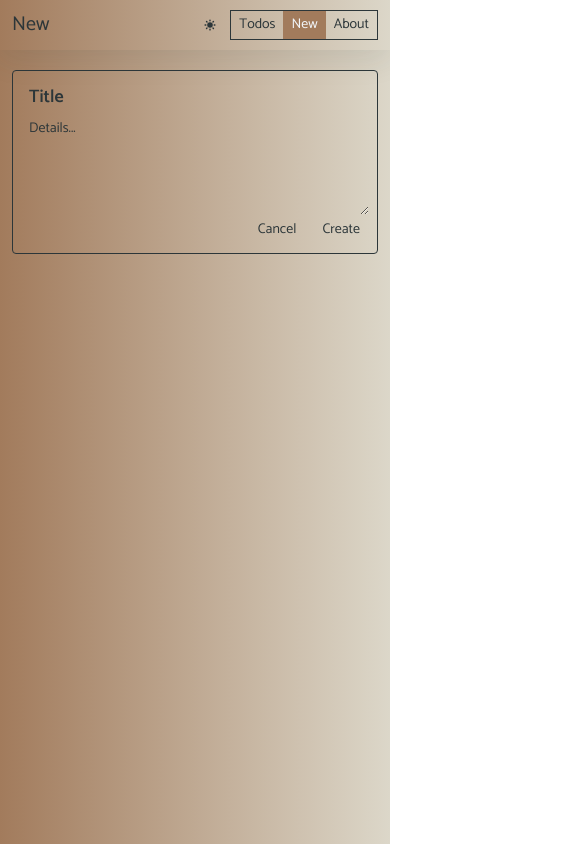
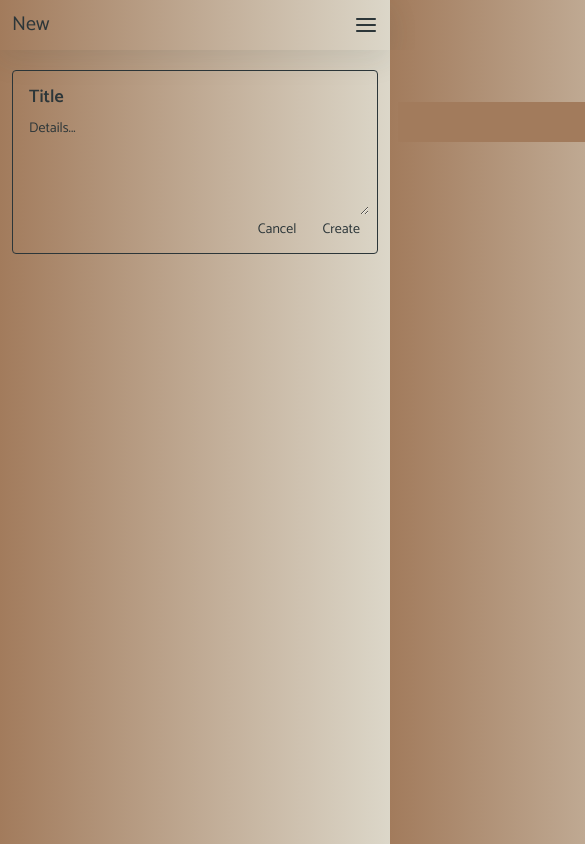
Before and after one commit to TomasJakovlevas/todo_app, a Next.js app: page /new in a window 390 px wide. Shown: the top 844 px of the page, 585 px wide, since content can reach past the window. Built offline with nearby package versions, Linux system fonts and the light colour scheme.

Commit message:
created mobile burger menu

```diff
--- a/src/components/NavBar.tsx
+++ b/src/components/NavBar.tsx
@@ -3,14 +3,29 @@
 import Link from 'next/link';
 import { usePathname } from 'next/navigation';
 import ThemeToggler from './ThemeToggler';
+import MenuIcon from '@/icons/menu/menuIcon';
+import CloseIcon from '@/icons/close/closeIcon';
+import { useState } from 'react';
+
+type Link = {
+  title: string;
+  path: string;
+};
 
 type NavBarLinkProp = {
   title: string;
   path: string;
 };
 
+type MobileMenuProp = {
+  show: boolean;
+  setShow: React.Dispatch<React.SetStateAction<boolean>>;
+  links: Link[];
+};
+
 const NavBar = () => {
   const pathname = usePathname();
+  const [menuIsOpen, setMenuIsOpen] = useState(false);
 
   const links = [
     { title: 'Todos', path: '/' },
@@ -21,17 +36,34 @@ const NavBar = () => {
   const activeLink = links.find((link) => link.path === pathname);
 
   return (
-    <nav className='mb-5 sm:mb-10 h-[50px] sm:h-[70px] flex items-center dark:shadow-[rgba(241,_245,_249,_0.1)_0px_9px_30px] shadow-[rgba(44,54,_57,_0.1)_0px_9px_30px]'>
+    <nav className='mb-5 sm:mb-10 h-[50px] sm:h-[70px] flex items-center dark:shadow-[rgba(241,_245,_249,_0.1)_0px_9px_30px] shadow-[rgba(44,54,_57,_0.1)_0px_9px_30px] relative'>
       <div className='flex justify-between item-center container mx-auto px-3 py-2 max-w-6xl'>
         <h1 className='text-xl sm:text-2xl flex items-center'>
           {activeLink?.title}
         </h1>
         <div className='flex gap-[10px]'>
-          <div>
+          <button
+            className='sm:hidden flex items-center'
+            onClick={() => setMenuIsOpen((prev) => !prev)}
+          >
+            {menuIsOpen ? (
+              <CloseIcon className='h-[24px] w-[24px]' />
+            ) : (
+              <MenuIcon className='h-[24px] w-[24px]' />
+            )}
+          </button>
+
+          <MobileMenu
+            show={menuIsOpen}
+            setShow={() => setMenuIsOpen(false)}
+            links={links}
+          />
+
+          <div className='hidden sm:block'>
             <ThemeToggler />
           </div>
 
-          <div className='flex border border-primary dark:border-white'>
+          <div className='hidden sm:flex border border-primary dark:border-white '>
             {links.map((link) => (
               <NavBarLink key={link.path} title={link.title} path={link.path} />
             ))}
@@ -60,3 +92,46 @@ const NavBarLink = ({ title, path }: NavBarLinkProp) => {
     </Link>
   );
 };
+
+const MobileMenu = ({ show, setShow, links }: MobileMenuProp) => {
+  // Hooks
+  const pathname = usePathname();
+
+  return (
+    <>
+      {show && (
+        <>
+          <div
+            onClick={() => setShow(false)}
+            className='sm:hidden absolute top-[100%] bg-white inset-x-0 h-screen bg-gray-900 dark:bg-gray-500 dark:bg-opacity-40 bg-opacity-40'
+          ></div>
+        </>
+      )}
+
+      <div
+        className={`sm:hidden absolute top-[100%]  w-full px-2 pt-3 bg-gradient-to-l dark:from-primary dark:to-primary_2 from-quaternary to-tertiary dark:text-white text-primary duration-100 ${
+          show ? 'left-0' : 'left-[100%]'
+        }`}
+      >
+        <ul>
+          {links.map((link) => (
+            <li
+              key={link.path}
+              className={`py-2 px-2 text-right ${
+                pathname === link.path &&
+                'dark:bg-quaternary dark:text-primary bg-tertiary text-white'
+              }`}
+            >
+              <Link href={link.path} className='w-full inline-block '>
+                {link.title}
+              </Link>
+            </li>
+          ))}
+          <li className='py-2 px-2 flex justify-end'>
+            <ThemeToggler />
+          </li>
+        </ul>
+      </div>
+    </>
+  );
+};
--- a/src/components/ThemeToggler.tsx
+++ b/src/components/ThemeToggler.tsx
@@ -12,7 +12,7 @@ const ThemeToggler = () => {
 
   return (
     <button
-      className={`w-fit rounded-md flex items-center justify-center h-full w-[30px] [&>svg]:h-[14px] sm:[&>svg]:h-[20px]`}
+      className={`w-fit rounded-md flex items-center justify-center h-full w-[30px] [&>svg]:h-[20px]`}
       onClick={() => setTheme(theme === 'dark' ? 'light' : 'dark')}
     >
       {theme === 'light' ? <MoonIcon /> : <SunIcon />}
--- /dev/null
+++ b/src/icons/menu/menuIcon.tsx
@@ -0,0 +1,20 @@
+import { SvgType } from '../SvgInterface';
+
+const MenuIcon = (props: SvgType) => {
+  return (
+    <svg
+      viewBox='0 0 24 24'
+      width='30px'
+      height='30px'
+      color='currentColor'
+      {...props}
+    >
+      <path
+        d='M 3 5 A 1.0001 1.0001 0 1 0 3 7 L 21 7 A 1.0001 1.0001 0 1 0 21 5 L 3 5 z M 3 11 A 1.0001 1.0001 0 1 0 3 13 L 21 13 A 1.0001 1.0001 0 1 0 21 11 L 3 11 z M 3 17 A 1.0001 1.0001 0 1 0 3 19 L 21 19 A 1.0001 1.0001 0 1 0 21 17 L 3 17 z'
+        fill='currentColor'
+      />
+    </svg>
+  );
+};
+
+export default MenuIcon;
```
Also changed, not shown: src/icons/menu/menu.svg (added).
